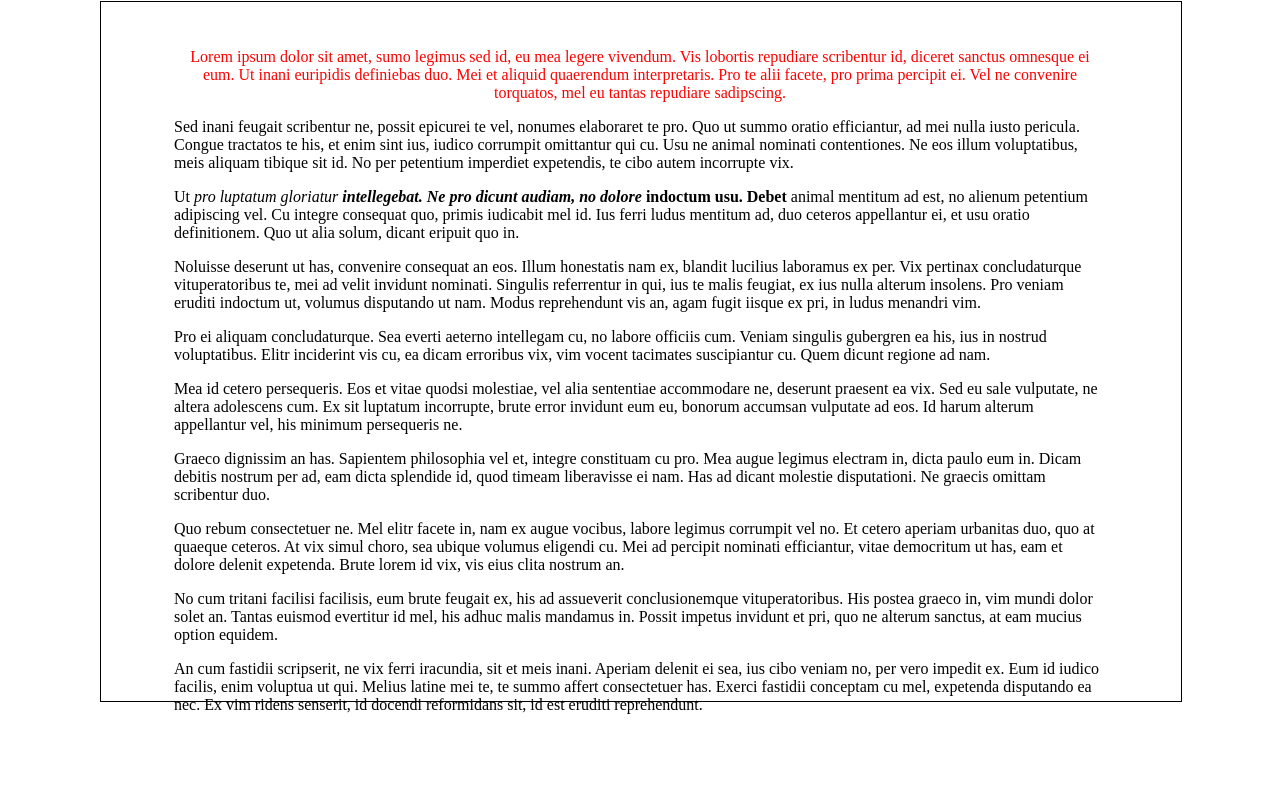
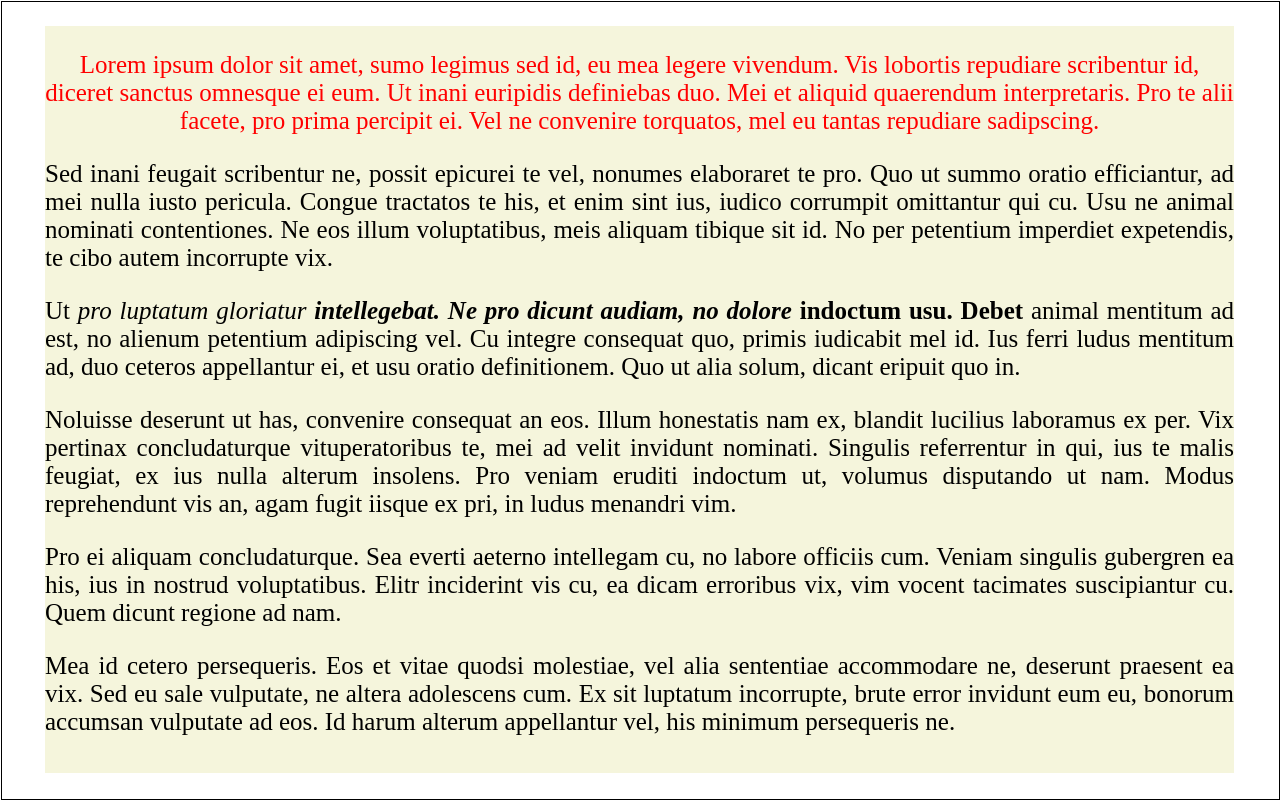
Before and after one commit to Bycmep/wBook, a plain HTML site: page object.html in a window 1280 px wide. Drawn offline with Linux system fonts and the light colour scheme.

Commit message:
Displays 1st page, trimming ok, font size changing dynamically

```diff
--- a/object.html
+++ b/object.html
@@ -8,14 +8,8 @@
   <meta name="description" content="">
   <meta name="author" content="">
 <style>
-div#testing {
-        position: absolute;
-        z-index: 91;
-        overflow: auto;
-        border: 0;
-        width: 100px;
-        height: 100px;
-    }
+body { overflow: hidden; }
+p {text-align: justify; }
 </style>
 
 </head>
@@ -37,34 +31,30 @@ var t = "<div style='text-align:center;color:red;'><p style='text-align:center;'
 
 var Main = document.getElementById("_main");
 
-var TextFrame = function(name, layer) {
-    var framename = name;
+var TextFrame = function(framename, layer) {
+    var name = framename;
     var css = document.createElement('style');
     var size = {
         ratio_min: 0,
         ratio_max: 1,
-        dx_min: 100,
-        dy_min: 100
+        dx_min: 0,
+        dy_min: 0
     }
     var margin = {
         top: 1,
-        left: 100,
-        right: 100,
-        bottom: 100,
+        left: 1,
+        right: 2,
+        bottom: 2,
         topR: 0,
         leftR: 0,
         rightR: 0,
         bottomR: 0
     }
     var padding = {
-        top: 10,
-        left: 20,
-        right: 20,
-        bottom: 10,
-        topR: 30,
-        leftR: 50,
-        rightR: 50,
-        bottomR: 30
+        top: 1,
+        left: 1.75,
+        right: 1.75,
+        bottom: 1
     }
     var visible = false;
     var textBottom;
@@ -74,8 +64,10 @@ var TextFrame = function(name, layer) {
     var w_format = new Array();
     var w_length = 0;
     var words_in_page = 0;
-    var w_offset;
+    var w_offset = 0;
     var w_nextpage;
+    var fontSize = 40.0;
+    var pcss = false;
 
 
 
@@ -87,27 +79,29 @@ var TextFrame = function(name, layer) {
         var x, y, dx, dy;
         var x0, y0, dx0, dy0;
 
-        dx0 = scrDX - margin.left - margin.right -
-            Math.round(margin.rightR * scrDX / 1000) -
-            Math.round(margin.leftR * scrDX / 1000);
-        dy0 = scrDY - margin.top - margin.bottom -
-            Math.round(margin.topR * scrDY / 1000) -
-            Math.round(margin.bottomR * scrDY / 1000);
+        var ml = margin.left + Math.round(margin.leftR * scrDX / 1000);
+        var mr = margin.right + Math.round(margin.rightR * scrDX / 1000);
+        var mt = margin.top + Math.round(margin.topR * scrDY / 1000);
+        var mb = margin.bottom + Math.round(margin.bottomR * scrDY / 1000);
+
+        dx0 = scrDX - ml - mr;
+        dy0 = scrDY - mt - mb;
         if(dx0 < size.dx_min) dx0 = size.dx_min;
         if(dy0 < size.dy_min) dy0 = size.dy_min;
+        x0 = ml + ((scrDX - dx0 - ml - mr) >> 1);
+        y0 = mt;
 
-        x0 = (scrDX - dx0) >> 1;
-        y0 = margin.top;
+        var fontsz = Math.round(Math.sqrt(dx0 * dy0) / fontSize);
 
-        dx = dx0 - padding.left - padding.right -
-            Math.round(padding.rightR * dx0 / 1000) -
-            Math.round(padding.leftR * dx0 / 1000);
-        dy = dy0 - padding.top - padding.bottom -
-            Math.round(padding.topR * dy0 / 1000) -
-            Math.round(padding.bottomR * dy0 / 1000);
+        var pl = Math.round(fontsz * padding.left);
+        var pr = Math.round(fontsz * padding.right);
+        var pt = Math.round(fontsz * padding.top);
+        var pb = Math.round(fontsz * padding.bottom);
 
-        x = x0 + ((dx0 - dx) >> 1);
-        y = y0 + ((dy0 - dy) >> 1);
+        dx = dx0 - pl - pr;
+        dy = dy0 - pt - pb;
+        x = x0 + pl;
+        y = y0 + pt;
         textBottom = y + dy;
 
         Outer.style.left = x0 + "px";
@@ -118,6 +112,24 @@ var TextFrame = function(name, layer) {
         Inner.style.top = y + "px";
         Inner.style.width = dx + "px";
         Inner.style.height = dy + "px";
+
+        PgUp.style.left = x0 + "px";
+        PgUp.style.top = y0 + "px";
+        PgUp.style.width = x - x0 + "px";
+        PgUp.style.height = dy0 + "px";
+
+        if(pcss){
+        	var sheetToBeRemoved = document.getElementById(name+"_pcss");
+			var sheetParent = sheetToBeRemoved.parentNode;
+			sheetParent.removeChild(sheetToBeRemoved);
+        }
+
+    	var psheet = document.createElement('style');
+    	psheet.innerHTML =
+    	"div#" + innerName + " { font-size:" + fontsz + "px; }";
+    	psheet.setAttribute("id", name+"_pcss");
+    	document.head.appendChild(psheet);
+    	pcss = true;
 
         renderText();
     }
@@ -219,10 +231,9 @@ var TextFrame = function(name, layer) {
     }
 
     function isWordVisible(word) {
-        console.log("Word:" + word + " w_length:" + w_length + "\n");
         if(word >= w_length) return false;
         trimTextBy(word);
-        if(document.getElementById("_hide").
+        if(document.getElementById(hideName).
             getBoundingClientRect().bottom < textBottom) return true;
         return false;
     }
@@ -234,7 +245,7 @@ var TextFrame = function(name, layer) {
             text.substring(w_format[w_offset],w_start[w_offset]) + "</a>";
         if(word < w_length) {
             txt += text.substring(w_start[w_offset], w_start[word]) +
-                "<a id='_hide' style='visibility:hidden;'>" +
+                "<a id='" + hideName + "'>" +
                 text.substring(w_start[word], w_end[word]) +
                 "</a>";
         }
@@ -246,12 +257,46 @@ var TextFrame = function(name, layer) {
 
 
 //------------------initialization
-    Main.innerHTML += "<div id='" + framename + "' style='position: absolute; z-index: " +
-        (layer + 1) + "; overflow: visible; border: 0; display: none;'></div>" + "\n";
-    Main.innerHTML += "<div id='" + framename + "0' style='position: absolute; z-index: " +
-        layer + "; border: 1px solid; display: none;'></div>" + "\n";
-    var Inner = document.getElementById(framename);
-    var Outer = document.getElementById(framename + "0");
+	var innerName = name;
+	var outerName = name + "_out";
+	var pgUpName = name + "_pgup";
+	var pgDnName = name + "_pgdn";
+	var hideName = name + "_hide";
+
+    Main.innerHTML += "<div id='" + innerName + "'></div>" + "\n";
+    Main.innerHTML += "<div id='" + outerName + "'></div>" + "\n";
+    Main.innerHTML += "<div id='" + pgUpName + "'></div>" + "\n";
+    Main.innerHTML += "<div id='" + pgDnName + "'></div>" + "\n";
+    var Inner = document.getElementById(innerName);
+    var Outer = document.getElementById(outerName);
+    var PgUp = document.getElementById(pgUpName);
+    var PgDown = document.getElementById(pgDnName);
+
+    var sheet = document.createElement('style');
+    sheet.innerHTML =
+    	"div#" + innerName +
+    	"{ position:absolute; z-index:" + (layer + 1) +
+        "; overflow: visible; border: 0; display: none; background-color: beige; }\n" +
+    	"div#" + outerName +
+    	"{ position:absolute; z-index:" + layer +
+        "; border: 1px solid; display: none; }\n" +
+    	"div#" + pgUpName +
+    	"{ position:absolute; z-index:" + (layer + 1) +
+        "; border: 0; display: none; }\n" +
+    	"div#" + pgDnName +
+    	"{ position:absolute; z-index:" + (layer + 1) +
+        "; border: 0; display: none; }\n" +
+    	"div#" + pgUpName + ":hover " +
+    	"{ background: linear-gradient(90deg, rgba(0,0,0,0.1) 0%, rgba(0,0,0,0) 100%); }\n" +
+    	"div#" + pgDnName + ":hover " +
+    	"{ background: linear-gradient(270deg, rgba(0,0,0,0.1) 0%, rgba(0,0,0,0) 100%); }\n" +
+    	"div#" + pgUpName + ":active " +
+    	"{ background: linear-gradient(90deg, rgba(0,0,0,0.2) 0%, rgba(0,0,0,0) 100%); }\n" +
+    	"div#" + pgDnName + ":active " +
+    	"{ background: linear-gradient(270deg, rgba(0,0,0,0.2) 0%, rgba(0,0,0,0) 100%); }\n" +
+    	"a#" + hideName + " { visibility: hidden; }";
+    sheet.setAttribute("id", name+"css");
+    document.body.appendChild(sheet);
 
     window.addEventListener("resize", this.render);
 
@@ -267,9 +312,9 @@ var TextFrame = function(name, layer) {
 
 
 
-var testing = new TextFrame("testing", 90);
-testing.setText(t);
-testing.show();
+var main = new TextFrame("main", 90);
+main.setText(t);
+main.show();
 
 
 
```
